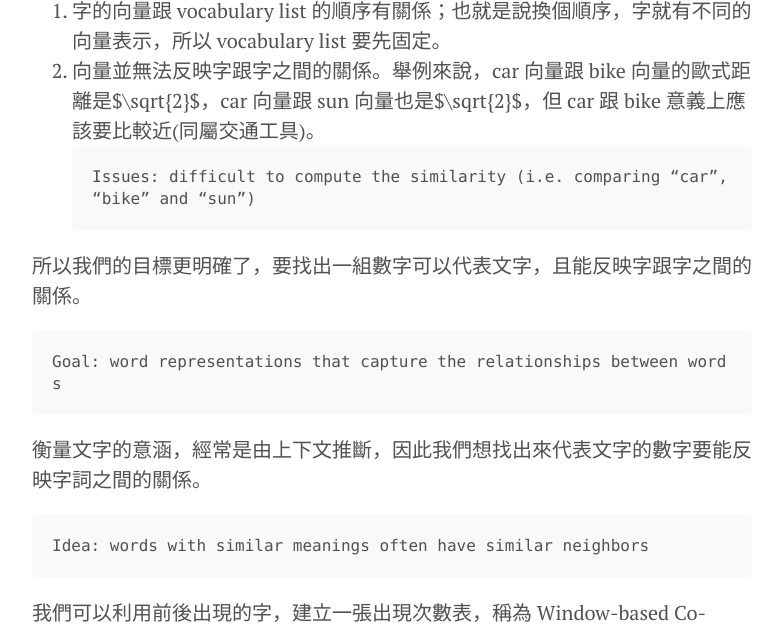
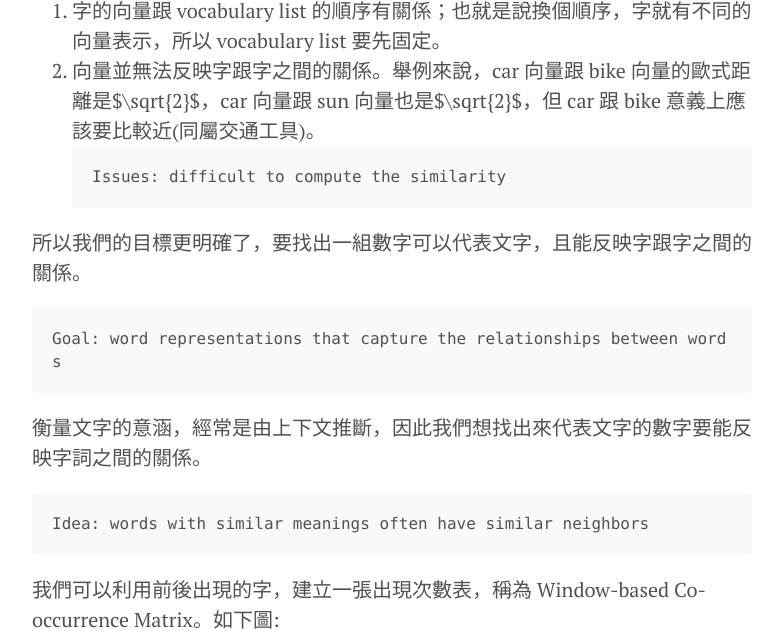
Before and after one commit to wantinghuang/wantinghuang.github.io, a Jekyll site: the page built from _posts/2018-07-05-word-representation.md, in a window 1280 px wide and 900 px high, scrolled down 1109 px, cut to the strip 93-724 px from the top of the window. Shown: the whole strip, without its empty margins (248-1030 px from the left). Built offline with Jekyll 4.4.1, drawn with Linux system fonts in a browser that asks for light colours.

Commit message:
Update 2018-07-05-word-representation.md

````diff
--- a/_posts/2018-07-05-word-representation.md
+++ b/_posts/2018-07-05-word-representation.md
@@ -4,7 +4,7 @@ title: Word Representation and Word Embeddings
 ---
 
 Word Representation，意指用一組數字來代表文字的行為/方式。事實上，有很多種方式可以用一組數字代表文字，目前兩個主流的方式分別為 Distributional Semantics 和 Word Embeddings，而 Word Embeddings 是近年來常用的方式。[1]
-<!-- more-->
+<!-- more -->
 
 ## Motive
 ### Why we need word representation?
@@ -18,7 +18,7 @@ Word Representation，意指用一組數字來代表文字的行為/方式。事
 1. 字的向量跟 vocabulary list 的順序有關係；也就是說換個順序，字就有不同的向量表示，所以 vocabulary list 要先固定。
 2. 向量並無法反映字跟字之間的關係。舉例來說，car 向量跟 bike 向量的歐式距離是$\sqrt{2}$，car 向量跟 sun 向量也是$\sqrt{2}$，但 car 跟 bike 意義上應該要比較近(同屬交通工具)。
 ```
-Issues: difficult to compute the similarity (i.e. comparing “car”, “bike” and “sun”)
+Issues: difficult to compute the similarity
 ```
 
 所以我們的目標更明確了，要找出一組數字可以代表文字，且能反映字跟字之間的關係。
````
